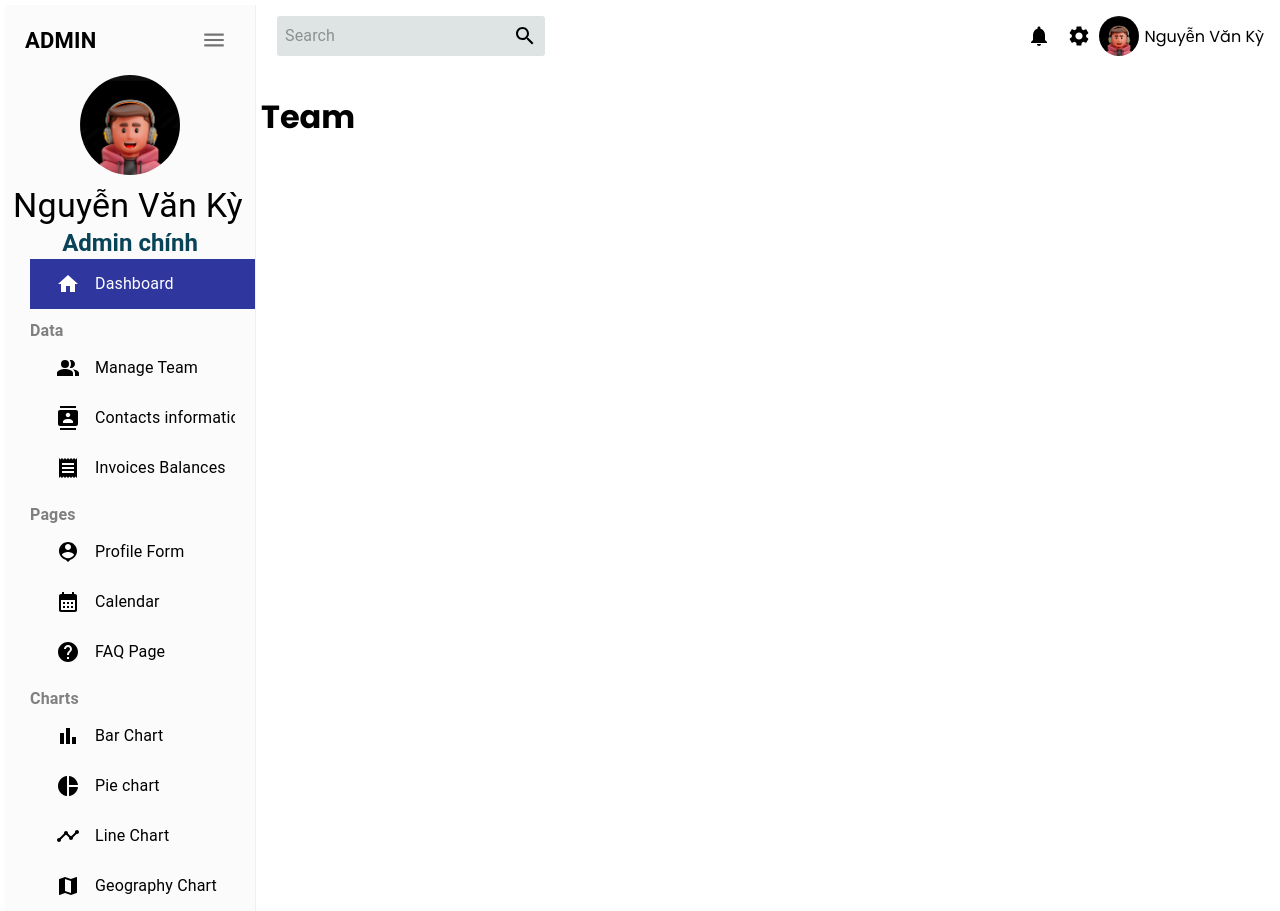
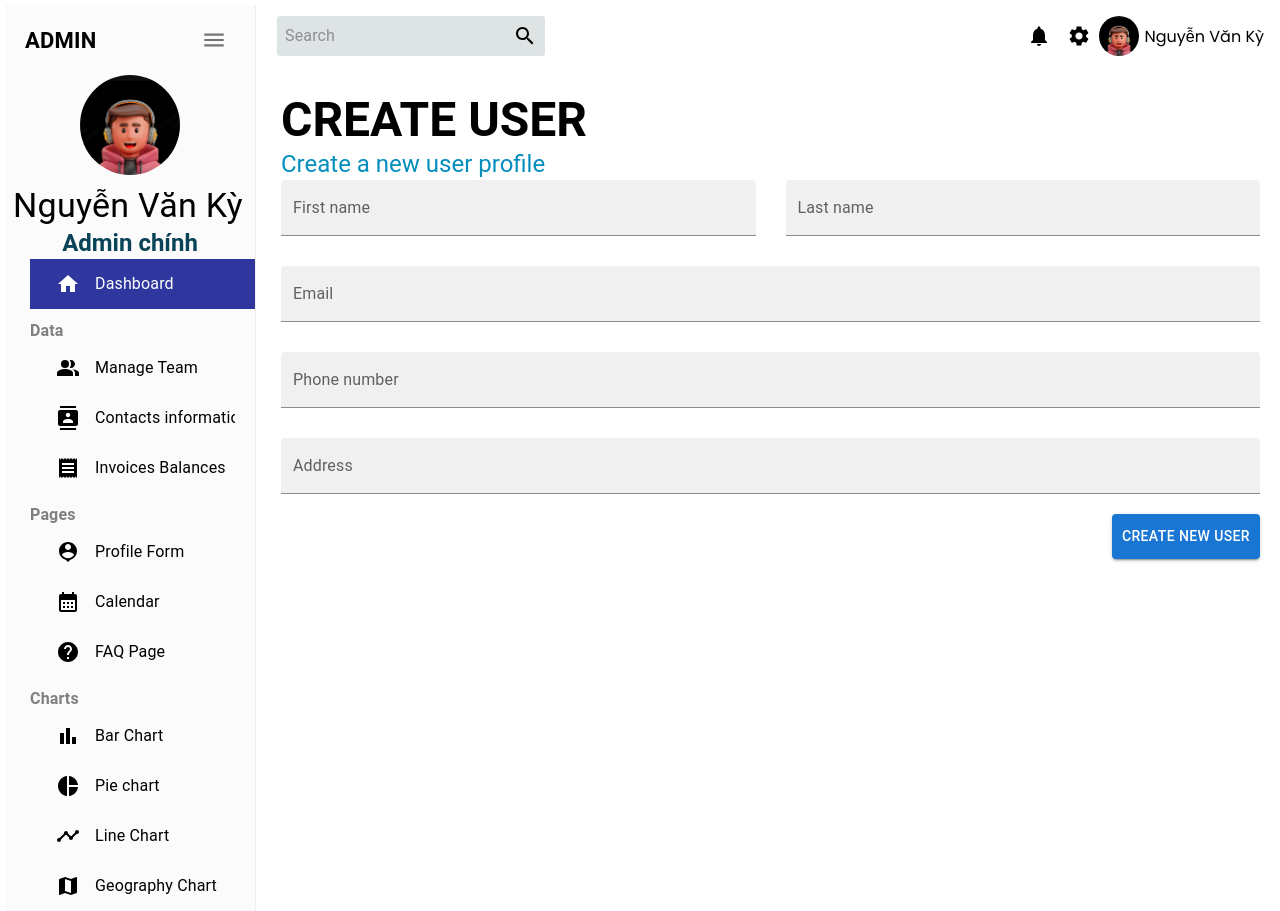
Before and after one commit to dsitweed/react-admin, a React (Vite) app: page /form in a window 1280 px wide. Built offline with nearby package versions, Linux system fonts and the light colour scheme.

Commit message:
FEAT: done form create new user

```diff
--- a/src/scenes/form/index.jsx
+++ b/src/scenes/form/index.jsx
@@ -1,14 +1,138 @@
 import React from "react";
-import {} from "@mui/material";
-import { } from "formik";
-import * as Yup from "yup";
-import useMediaQuery from "@mui/material"; // very useful
+import { Box, Button, TextField } from "@mui/material";
+import { Formik } from "formik";
+import * as yup from "yup";
+import useMediaQuery from "@mui/material/useMediaQuery"; // very useful
 import Header from "../../components/Header";
 
-const Team = () => {
-    return (
-        <h1>Team</h1>
-    );
+const phoneRegex =
+  /^((\+[1-9]{1,4}[ -]?)|(\([0-9]{2,3}\)[ -]?)|([0-9]{2,4})[ -]?)*?[0-9]{3,4}[ -]?[0-9]{3,4}$/;
+
+const initialValues = {
+  firstName: "",
+  lastName: "",
+  email: "",
+  phone: "",
+  address: "",
+};
+
+const checkoutSchema = yup.object().shape({
+  firstName: yup.string().required("Required"),
+  lastName: yup.string().required("Required"),
+  email: yup.string().email("Invalid email").required("Required"),
+  phone: yup
+    .string()
+    .matches(phoneRegex, "Phone number is not valid!")
+    .required("Required"),
+  address: yup.string().required(),
+});
+
+export default function Form() {
+  const isNonMobile = useMediaQuery("(min-width:600px)"); // return true if > 600
+
+  const handleFormSubmit = (e, values) => {
+    e.preventDefault();
+    console.log(values);
+  };
+
+  return (
+    <Box m="20px">
+      <Header title="create user" subTitle="Create a new user profile" />
+
+      <Formik initialValues={initialValues} validationSchema={checkoutSchema}>
+        {({ values, errors, touched, handleBlur, handleChange }) => (
+          <form>
+            <Box
+              display="grid"
+              gap="30px"
+              gridTemplateColumns="repeat(4, minmax(0, 1fr))"
+              sx={{
+                "& > div": {
+                  gridColumn: isNonMobile ? undefined : "span 4",
+                },
+              }}
+            >
+              <TextField
+                fullWidth
+                variant="filled"
+                type="text"
+                label="First name"
+                onBlur={handleBlur}
+                onChange={handleChange}
+                value={values.firstName}
+                name="firstName" // 	Name attribute of the input element. --> initialValues.attribute
+                error={!!touched.firstName && !!errors.firstName}
+                helperText={touched.firstName && errors.firstName}
+                sx={{ gridColumn: "span 2" }}
+              />
+              <TextField
+                fullWidth
+                variant="filled"
+                type="text"
+                label="Last name"
+                onBlur={handleBlur}
+                onChange={handleChange}
+                value={values.lastName}
+                name="lastName" // 	Name attribute of the input element. --> initialValues.attribute
+                error={!!touched.lastName && !!errors.lastName}
+                helperText={touched.lastName && errors.lastName}
+                sx={{ gridColumn: "span 2" }}
+              />
+              <TextField
+                fullWidth
+                variant="filled"
+                type="text"
+                label="Email"
+                onBlur={handleBlur}
+                onChange={handleChange}
+                value={values.email}
+                name="email" // 	Name attribute of the input element. --> initialValues.attribute
+                error={!!touched.email && !!errors.email}
+                helperText={touched.email && errors.email}
+                sx={{ gridColumn: "span 4" }}
+              />
+              <TextField
+                fullWidth
+                variant="filled"
+                type="text"
+                label="Phone number"
+                onBlur={handleBlur}
+                onChange={handleChange}
+                value={values.phone}
+                name="phone" // 	Name attribute of the input element. --> initialValues.attribute
+                error={!!touched.phone && !!errors.phone}
+                helperText={touched.phone && errors.phone}
+                sx={{ gridColumn: "span 4" }}
+              />
+              <TextField
+                fullWidth
+                variant="filled"
+                type="text"
+                label="Address"
+                onBlur={handleBlur}
+                onChange={handleChange}
+                value={values.address}
+                name="address" // 	Name attribute of the input element. --> initialValues.attribute
+                error={!!touched.address && !!errors.address}
+                helperText={touched.address && errors.address}
+                sx={{ gridColumn: "span 4" }}
+              />
+            </Box>
+            <Box display="flex" justifyContent="flex-end" mt="20px">
+              <Button
+                type="submit"
+                variant="contained"
+                sx={{
+                  p: "10px",
+                }}
+                onClick={(e) => handleFormSubmit(e, values)}
+              >
+                Create New User
+              </Button>
+            </Box>
+          </form>
+        )}
+      </Formik>
+    </Box>
+  );
 }
-
-export default Team;
```
